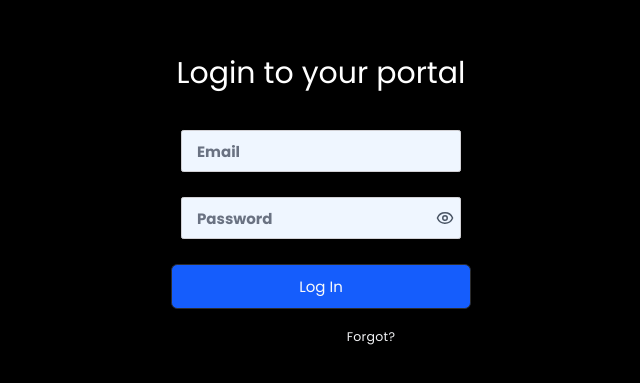
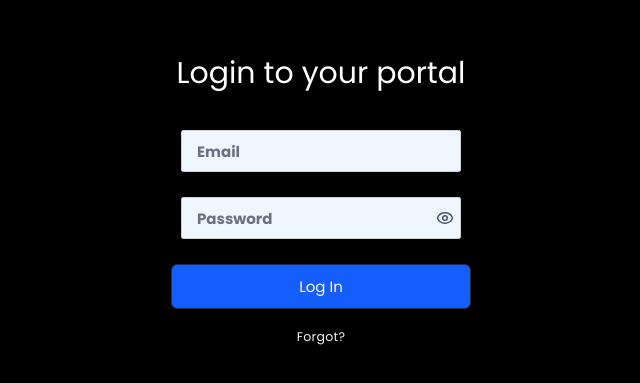
Before and after one commit to hasanshiwantek/Admin-Portal, a Next.js app: page /login in a window 1280 px wide. Shown: the part 185-568 px from the top of the page, without its empty margins (319-959 px from the left). Built offline with nearby package versions, Linux system fonts and the light colour scheme.

Commit message:
minor fix

```diff
--- a/src/app/(auth)/login/page.tsx
+++ b/src/app/(auth)/login/page.tsx
@@ -109,7 +109,7 @@ export default function LoginPage() {
 
           <div className="flex justify-between text-base text-gray-100 mt-2 whitespace-nowrap">
 
-            <div className="space-x-3 ml-40">
+            <div className="space-x-3 ">
               <a href="#" className="hover:underline !text-xl">
                 Forgot?
               </a>
```
